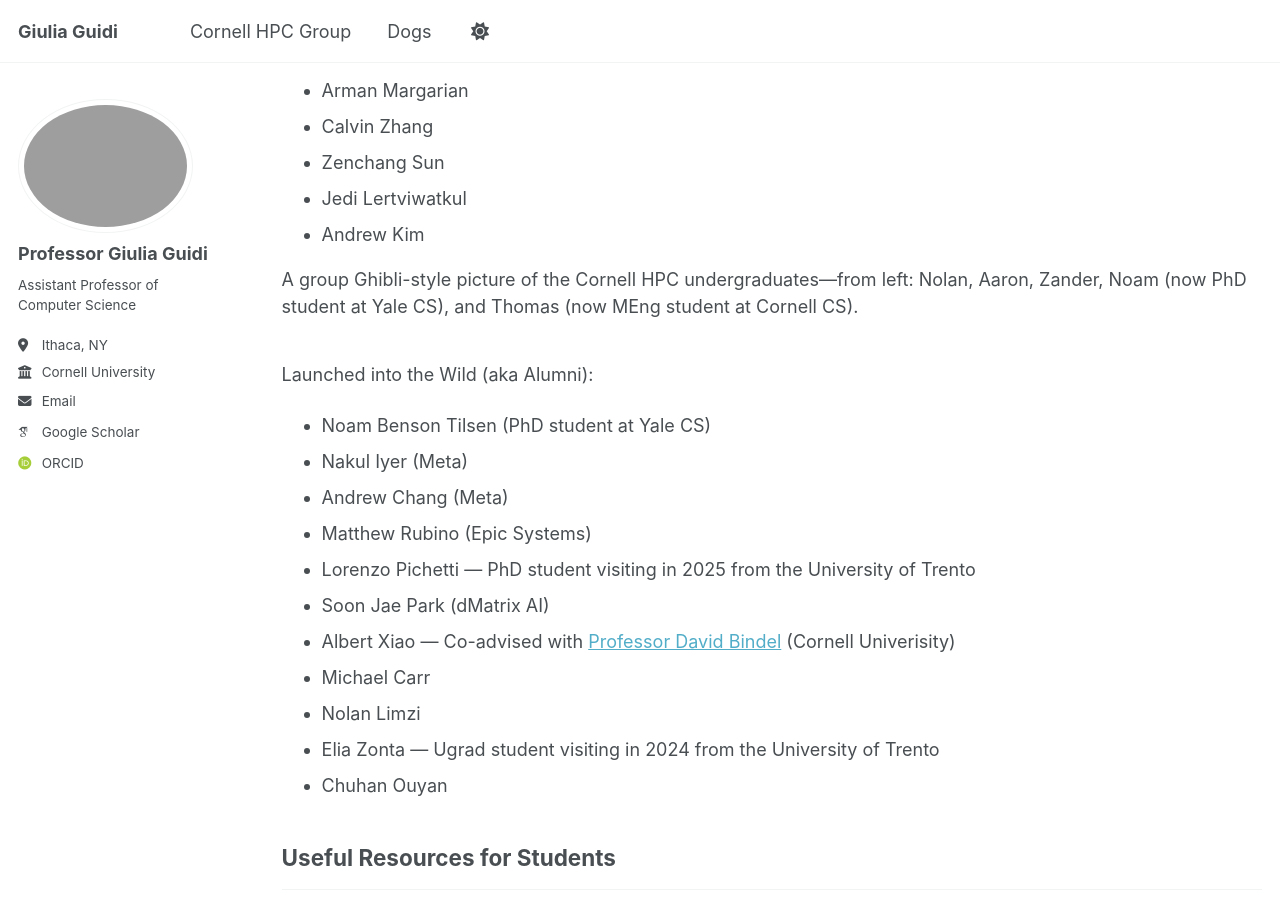
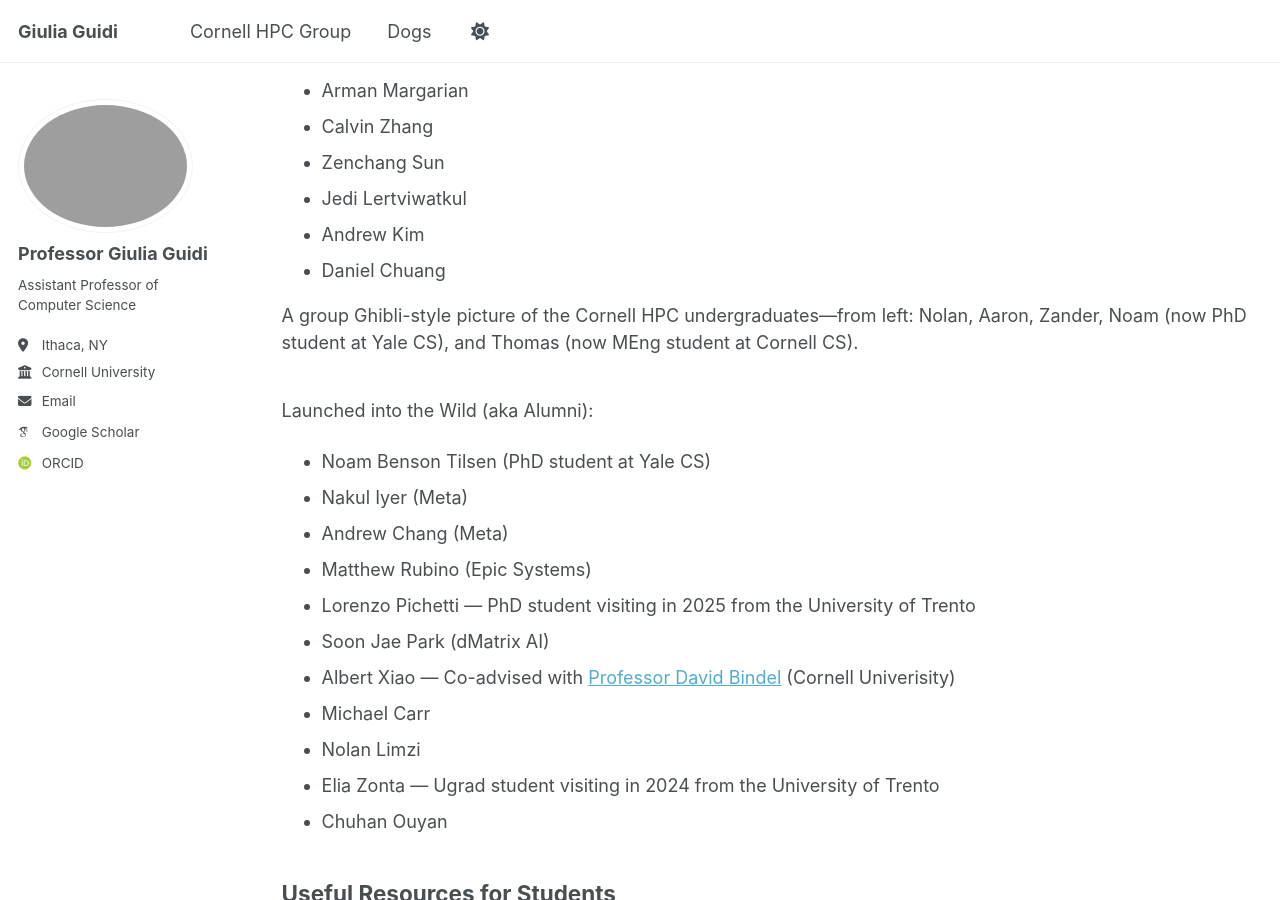
Before and after one commit to giuliaguidi/giuliaguidi.github.io, a Jekyll site: the page built from _pages/hpcgroup.html, in a window 1280 px wide and 900 px high, scrolled down 879 px. Built offline with Jekyll 4.4.1, drawn with Linux system fonts in a browser that asks for light colours; some web fonts are replaced.

Commit message:
Add Daniel Chuang to the HPC group members list

```diff
--- a/_pages/hpcgroup.html
+++ b/_pages/hpcgroup.html
@@ -85,6 +85,7 @@ author_profile: true
         <li>Zenchang Sun</li>
         <li>Jedi Lertviwatkul</li>
         <li>Andrew Kim</li>
+        <li>Daniel Chuang</li>
     </ul>
 
     <p>A group Ghibli-style picture of the Cornell HPC undergraduates&mdash;from left: Nolan, Aaron, Zander, Noam (now PhD student at Yale CS), and Thomas (now MEng student at Cornell CS).</p>
```
